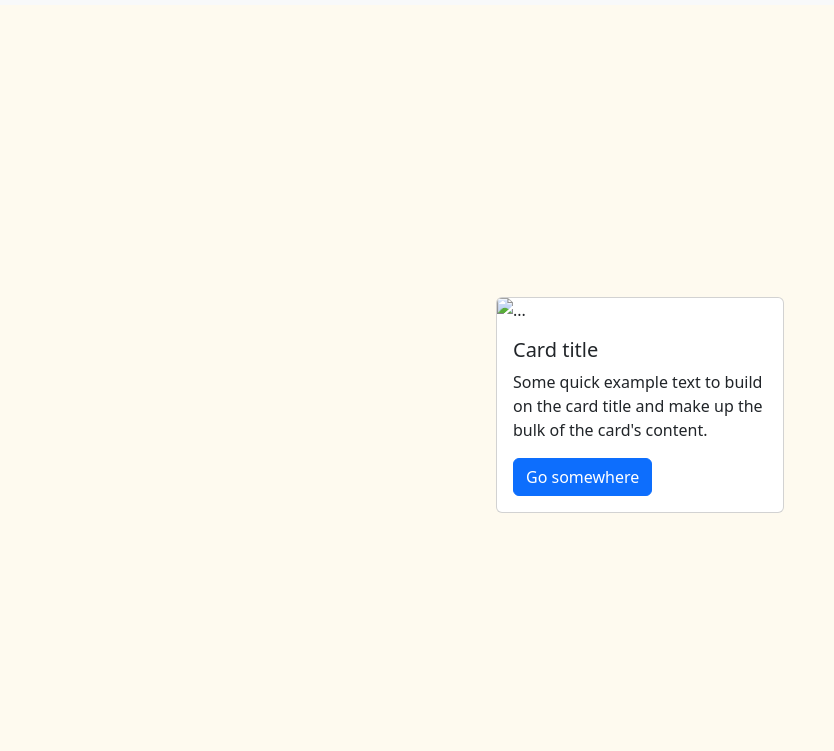
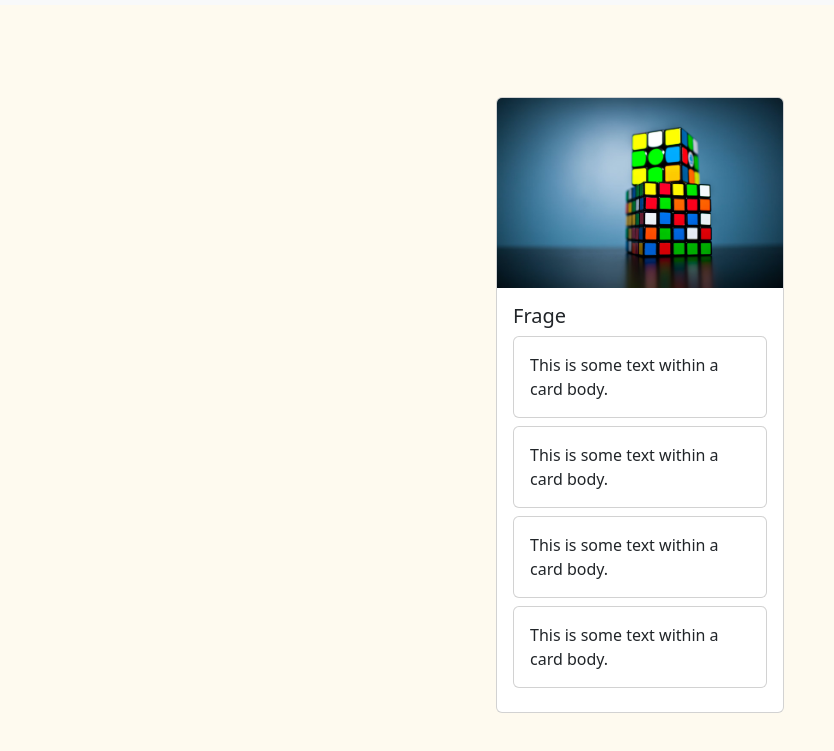
Before and after one commit to Danielwinkelmann/Quiz_App, a plain HTML site: page index.html in a window 1280 px wide. Shown: the part 45-796 px from the top of the page, without its empty margins (0-834 px from the left). Drawn offline with nearby package versions, Linux system fonts and the light colour scheme.

Commit message:
build: card

```diff
--- a/index.html
+++ b/index.html
@@ -32,13 +32,30 @@
     </nav>
     <div class="container">
         <div class="card" style="width: 18rem;">
-            <img src="..." class="card-img-top" alt="...">
+            <img src="./img/wuerfel.avif" class="card-img-top">
             <div class="card-body">
-                <h5 class="card-title">Card title</h5>
-                <p class="card-text">Some quick example text to build on the card title and make up the bulk of the
-                    card's
-                    content.</p>
-                <a href="#" class="btn btn-primary">Go somewhere</a>
+                <h5 class="card-title">Frage</h5>
+
+                <div class="card mb-2">
+                    <div class="card-body">
+                        This is some text within a card body.
+                    </div>
+                </div>
+                <div class="card mb-2">
+                    <div class="card-body">
+                        This is some text within a card body.
+                    </div>
+                </div>
+                <div class="card mb-2">
+                    <div class="card-body">
+                        This is some text within a card body.
+                    </div>
+                </div>
+                <div class="card mb-2">
+                    <div class="card-body">
+                        This is some text within a card body.
+                    </div>
+                </div>
             </div>
         </div>
     </div>
```
Also changed, not shown: img/brain result.png (added), img/brainbg.jpg (added), img/logo.avif (added), img/logo.png (added), img/tropy.png (added), img/wuerfel.avif (added).
